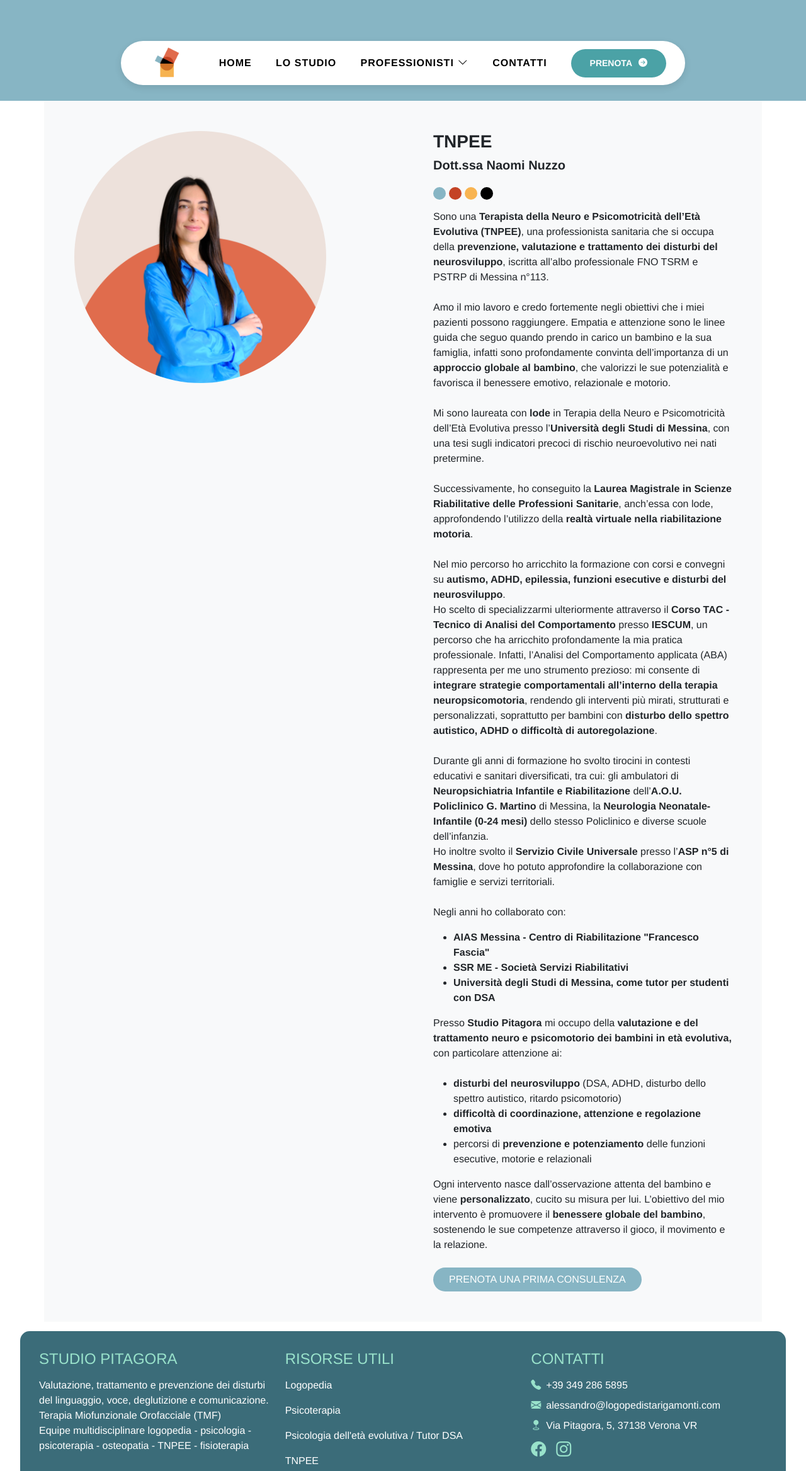
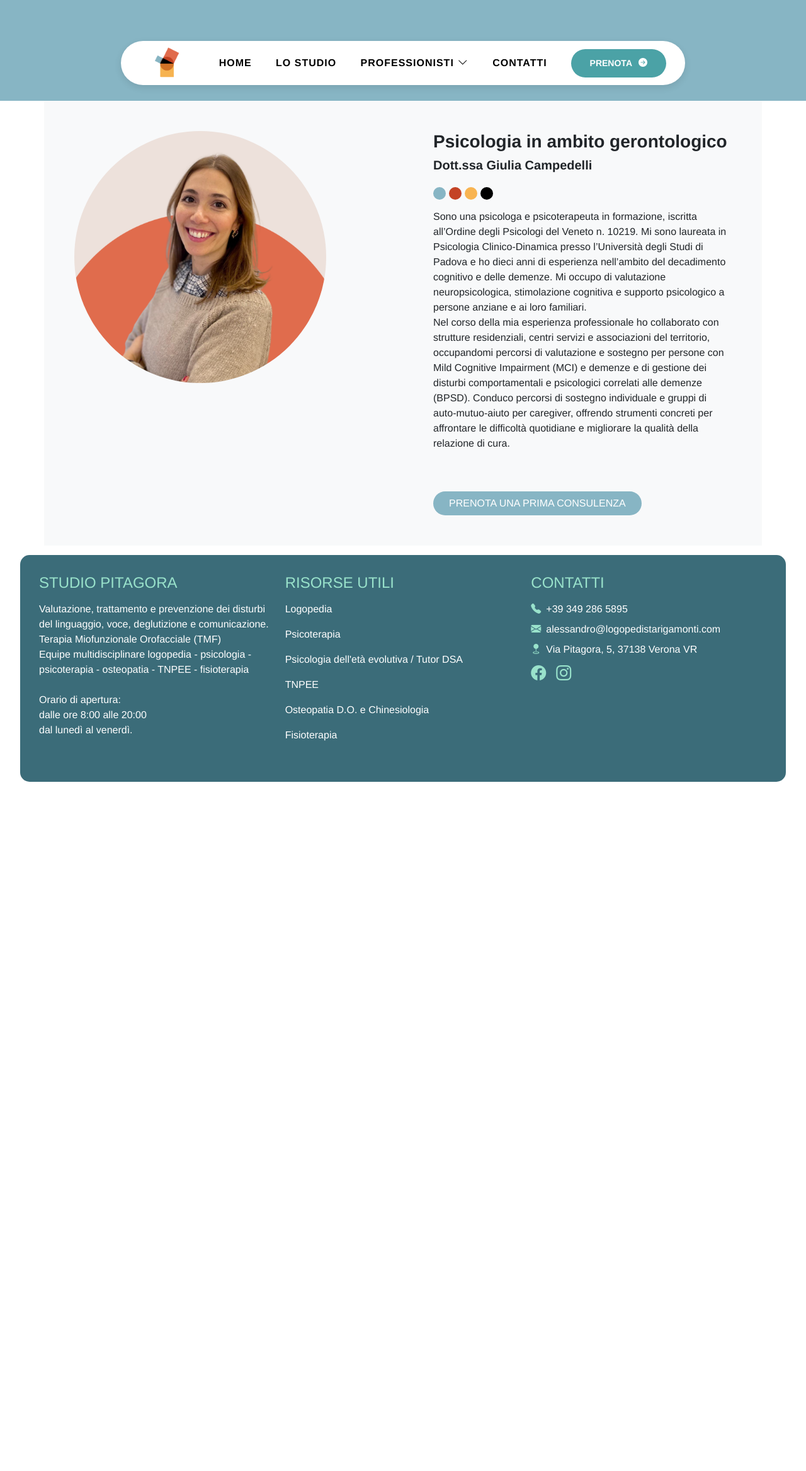
Before and after one commit to lorisoppia1/studio_pitagora_flask, a Flask app: page /tnpee in a window 1280 px wide. Shown: the top 2335 px of the page at 63% size. After the commit the page ends 1241 px from the top, so only its background shows below. Run offline with Flask 3, Linux system fonts and the light colour scheme.

Commit message:
Add new member

```diff
--- a/templates/navbar.html
+++ b/templates/navbar.html
@@ -325,7 +325,7 @@
         <a href="/logopedia">Logopedia</a>
         <a href="/psicoterapia">Psicoterapia</a>
         <a href="/psicologia">Psicologia dell'età evolutiva / Tutor DSA</a>
-        <a href="/tnpee">TNPEE</a>
+        <a href="/tnpee">Psicologia in ambito gerontologico</a>
         <a href="/osteopatia">Osteopatia D.O. e Chinesiologia</a>
         <a href="/fisioterapia">Fisioterapia</a>
       </div>
--- a/templates/tnpee.html
+++ b/templates/tnpee.html
@@ -145,94 +145,31 @@
   <div class="container">
     <div class="row">
       <div class="col p-5 bg-light">
-        <img src="{{url_for('static', filename='images/naomi.png') }}" class="rounded-circle profile-image">
+        <img src="{{url_for('static', filename='images/foto_giulia_nuova.png') }}" class="rounded-circle profile-image">
       </div>
 
       <div class="col p-5 bg-light">
-        <h3 class="fw-bold">TNPEE</h3>
-        <h5 class="fw-bold">Dott.ssa Naomi Nuzzo</h5>
+        <h3 class="fw-bold">Psicologia in ambito gerontologico</h3>
+        <h5 class="fw-bold">Dott.ssa Giulia Campedelli</h5>
         {% include "cerchi.html" %}
         <p>
-          Sono una <span style="font-weight: bold;">Terapista della Neuro e Psicomotricità dell’Età Evolutiva
-            (TNPEE)</span>, una professionista sanitaria che
-          si occupa
-          della <span style="font-weight: bold;">prevenzione, valutazione e trattamento dei disturbi del
-            neurosviluppo</span>, iscritta all’albo professionale
-          FNO TSRM e
-          PSTRP di Messina n°113. <br><br>
-          Amo il mio lavoro e credo fortemente negli obiettivi che i miei pazienti possono raggiungere.
-          Empatia e attenzione sono le linee guida che seguo quando prendo in carico un bambino e la sua famiglia,
-          infatti sono
-          profondamente convinta dell’importanza di un <span style="font-weight: bold;">approccio globale al
-            bambino</span>, che valorizzi le sue potenzialità e
-          favorisca il
-          benessere emotivo, relazionale e motorio.<br><br>
-          Mi sono laureata con <span style="font-weight: bold;">lode</span> in Terapia della Neuro e Psicomotricità
-          dell’Età Evolutiva presso l’<span style="font-weight: bold;">Università degli
-            Studi di
-            Messina</span>, con una tesi sugli indicatori precoci di rischio neuroevolutivo nei nati pretermine.<br><br>
-          Successivamente, ho conseguito la <span style="font-weight: bold;">Laurea Magistrale in Scienze
-            Riabilitative delle Professioni Sanitarie</span>,
-          anch’essa con
-          lode, approfondendo l’utilizzo della <span style="font-weight: bold;">realtà virtuale nella
-            riabilitazione motoria</span>.<br><br>
-          Nel mio percorso ho arricchito la formazione con corsi e convegni su <span style="font-weight: bold;">autismo,
-            ADHD, epilessia, funzioni
-            esecutive e
-            disturbi del neurosviluppo</span>.<br>
-          Ho scelto di specializzarmi ulteriormente attraverso il <span style="font-weight: bold;">Corso TAC -
-            Tecnico di Analisi del Comportamento</span>
-          presso <span style="font-weight: bold;">IESCUM</span>,
-          un percorso che ha arricchito profondamente la mia pratica professionale.
-          Infatti, l’Analisi del Comportamento applicata (ABA) rappresenta per me uno strumento prezioso: mi consente di
-          <span style="font-weight: bold;">integrare
-            strategie comportamentali all’interno della terapia neuropsicomotoria</span>, rendendo gli interventi più
-          mirati,
-          strutturati e
-          personalizzati, soprattutto per bambini con <span style="font-weight: bold;">disturbo dello spettro
-            autistico, ADHD o difficoltà di
-            autoregolazione</span>.<br><br>
-          Durante gli anni di formazione ho svolto tirocini in contesti educativi e sanitari diversificati, tra cui: gli
-          ambulatori di
-          <span style="font-weight: bold;">Neuropsichiatria Infantile e Riabilitazione</span> dell’<span
-            style="font-weight: bold;">A.O.U. Policlinico G. Martino</span> di Messina, la <span
-            style="font-weight: bold;">Neurologia Neonatale-Infantile
-            (0-24 mesi)</span> dello stesso Policlinico e diverse scuole dell’infanzia.<br>
-          Ho inoltre svolto il <span style="font-weight: bold;">Servizio Civile Universale</span> presso l’<span
-            style="font-weight: bold;">ASP n°5 di Messina</span>, dove ho potuto approfondire la
-          collaborazione
-          con famiglie e servizi territoriali.
-          <br><br>
+          Sono una psicologa e psicoterapeuta in formazione, iscritta all’Ordine degli Psicologi del
+          Veneto n. 10219.
+          Mi sono laureata in Psicologia Clinico-Dinamica presso l’Università degli Studi di Padova e ho dieci anni di
+          esperienza nell’ambito del decadimento cognitivo e delle demenze. Mi occupo di valutazione neuropsicologica,
+          stimolazione cognitiva e supporto psicologico a persone anziane e ai loro familiari.
+          <br>
+          Nel corso della mia esperienza professionale ho collaborato con strutture residenziali, centri servizi e
+          associazioni del territorio, occupandomi percorsi di valutazione e sostegno per persone con Mild Cognitive
+          Impairment (MCI) e demenze e di gestione dei disturbi comportamentali e psicologici correlati alle demenze
+          (BPSD).
+          Conduco percorsi di sostegno individuale e gruppi di auto-mutuo-aiuto per caregiver, offrendo strumenti
+          concreti per affrontare le difficoltà quotidiane e migliorare la qualità della relazione di cura.
+        </p>
 
-          Negli anni ho collaborato con:
-        <ul>
-          <li><span style="font-weight: bold;">AIAS Messina - Centro di Riabilitazione "Francesco Fascia"</span></li>
-          <li><span style="font-weight: bold;">SSR ME - Società Servizi Riabilitativi</span></li>
-          <li><span style="font-weight: bold;">Università degli Studi di Messina, come tutor per studenti con DSA</span>
-          </li>
-        </ul>
-
-        Presso <span style="font-weight: bold;">Studio Pitagora</span> mi occupo della <span
-          style="font-weight: bold;">valutazione e del trattamento neuro e psicomotorio dei bambini in età
-          evolutiva, </span>con particolare attenzione ai:
-        <br><br>
-
-        <ul>
-          <li><span style="font-weight: bold;">disturbi del neurosviluppo</span> (DSA, ADHD, disturbo dello spettro
-            autistico, ritardo psicomotorio)</li>
-          <li><span style="font-weight: bold;">difficoltà di coordinazione, attenzione e regolazione emotiva</span></li>
-          <li>percorsi di <span style="font-weight: bold;">prevenzione e potenziamento</span> delle funzioni esecutive,
-            motorie e relazionali</li>
-        </ul>
-        Ogni intervento nasce dall’osservazione attenta del bambino e viene <span
-          style="font-weight: bold;">personalizzato</span>, cucito su misura per lui.
-        L’obiettivo del mio intervento è promuovere il <span style="font-weight: bold;">benessere globale del
-          bambino</span>, sostenendo le sue competenze
-        attraverso il
-        gioco, il movimento e la relazione.
         <br><br>
         <div class="button-right">
-          <a href="mailto:tnpee.naomi.nuzzo@gmail.com" class="btn text-white rounded-pill px-4"
+          <a href="mailto:giuliacampedelli.psicologa@gmail.com" class="btn text-white rounded-pill px-4"
             style="background-color:#87B5C4; text-decoration:none;">
             PRENOTA UNA PRIMA CONSULENZA
           </a>
```
Also changed, not shown: templates/home.html (+6 -3 lines), static/images/foto_giulia_nuova.png (added), static/images/foto_gruppo.png (added).
